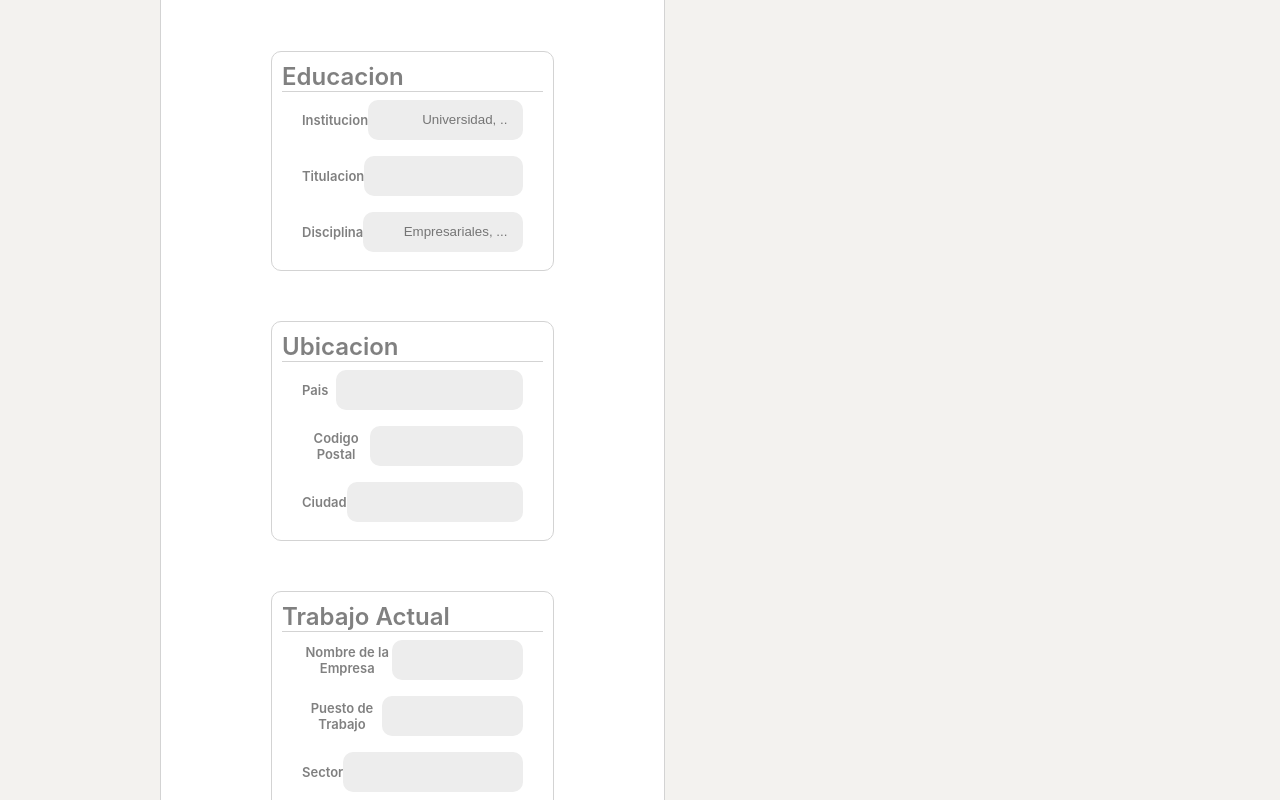
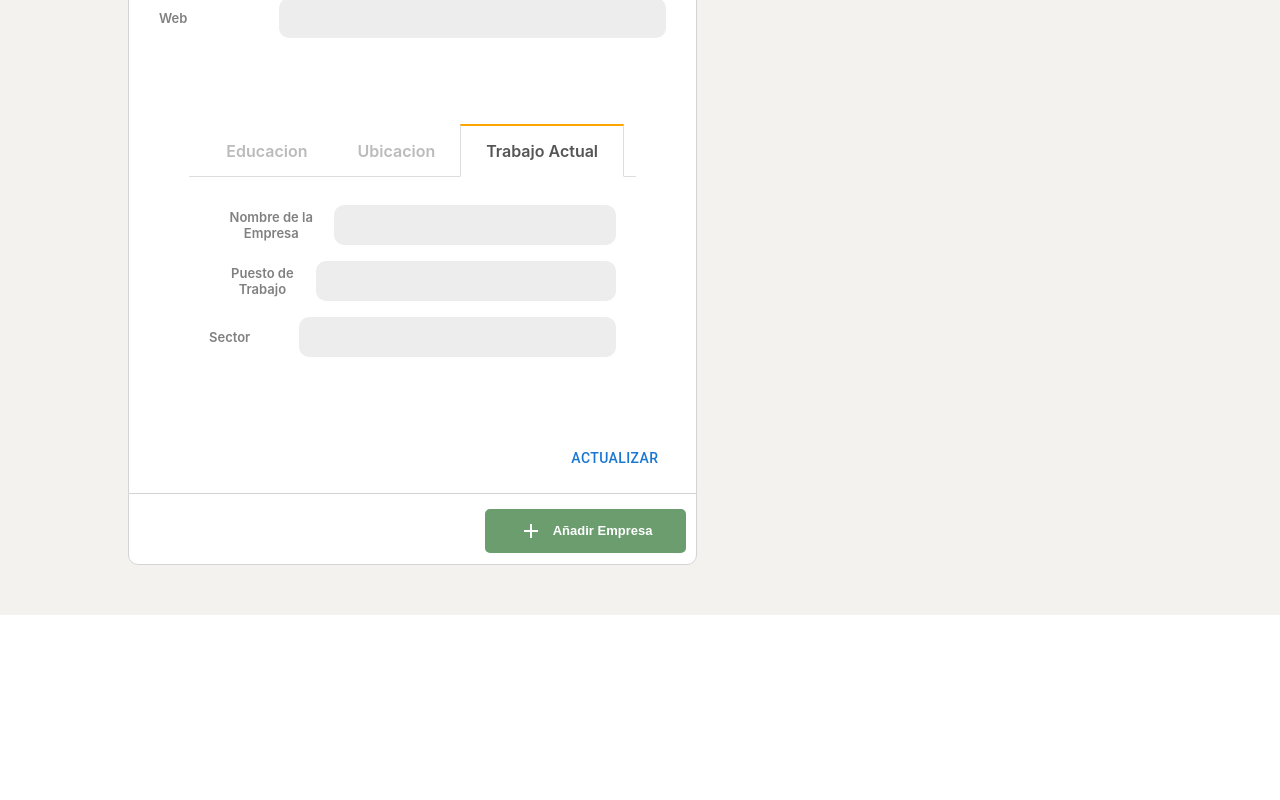
Before and after one commit to nds-fsd/linkedin, a React (Create React App) app in the folder frontend/: page /profile/1 in a window 1280 px wide. Shown: the part 1020-1820 px from the top of the page. After the commit the page ends 1635 px from the top, so only its background shows below. Built offline with nearby package versions, Linux system fonts and the light colour scheme; no server answers.

Commit message:
se han agrupado los datos del perfil , en una tabla de pestañas

```diff
--- a/frontend/src/components/profileBar/ProfileBar.js
+++ b/frontend/src/components/profileBar/ProfileBar.js
@@ -4,7 +4,7 @@ import { Avatar, Button } from "@mui/material";
 import { apiWrapper } from "../../utils/apiWrapper";
 import Logout from "../logout/Logout";
 import CompanyAdd from "@mui/icons-material/Add";
-import { ToastContainer,toast } from 'react-toastify';
+import { ToastContainer, toast } from "react-toastify";
 
 export const ProfileBar = (props) => {
   const userId = props.idUser;
@@ -94,13 +94,23 @@ export const ProfileBar = (props) => {
     setObjectChanged(value);
   };
 
+  const [claseAñadirEmpresa, setClaseAñadirEmpresa] = useState(`${styles.sidebar__detail}`);
+  const handleClickEmpresa = () => {
+    setClaseAñadirEmpresa(`${styles.sidebar__detail_ampliado}`);
+  };
+  useEffect(() => {}, [claseAñadirEmpresa]);
+
+  const [checkTab, setCheckTab] = useState("tab3");
+  const handleClickCheckTab = (value) => {
+    setCheckTab(value);
+  };
+
   return (
     <div className={styles.sidebar}>
       <div className={styles.sidebar__top}>
         <img src="./img/pexels-gradienta-6985001.jpg" alt="" />
         <Avatar
           className={styles.sidebar__avatar}
-          img
           src={data.avatar ? avatar : anonimAvatar}
           alt=""
         />
@@ -167,8 +177,60 @@ export const ProfileBar = (props) => {
           <span className={styles.espacio}>&nbsp;</span>
         </div>
 
-        <div className={styles.grouped}>
-          <span>Educacion</span>
+        <div className={styles.tabs}>
+          <input
+            className={styles.tab}
+            id={styles["tab1"]}
+            type="radio"
+            name="tabs"
+            checked={checkTab === "tab1" ? "checked" : null}
+          />
+          <label
+            className={styles.label}
+            htmlFor="tab1"
+            onClick={() => {
+              handleClickCheckTab("tab1");
+            }}
+          >
+            Educacion
+          </label>
+
+          <input
+            className={styles.tab}
+            id={styles["tab2"]}
+            type="radio"
+            name="tabs"
+            checked={checkTab === "tab2" ? "checked" : null}
+          />
+          <label
+            className={styles.label}
+            htmlFor="tab2"
+            onClick={() => {
+              handleClickCheckTab("tab2");
+            }}
+          >
+            Ubicacion
+          </label>
+
+          <input
+            className={styles.tab}
+            id={styles["tab3"]}
+            type="radio"
+            name="tabs"
+            checked={checkTab === "tab3" ? "checked" : null}
+          />
+          <label
+            className={styles.label}
+            htmlFor="tab3"
+            onClick={() => {
+              handleClickCheckTab("tab3");
+            }}
+          >
+            Trabajo Actual
+          </label>
+
+          <section id={styles["content1"]}>
+            <div>
               <div className={styles.values}>
                 <span>Institucion</span>
                 <input
@@ -202,9 +264,10 @@ export const ProfileBar = (props) => {
                 />
               </div>
             </div>
+          </section>
 
-        <div className={styles.grouped}>
-          <span>Ubicacion</span>
+          <section id={styles["content2"]}>
+            <div>
               <div className={styles.values}>
                 <span>Pais</span>
                 <input
@@ -236,9 +299,10 @@ export const ProfileBar = (props) => {
                 />
               </div>
             </div>
+          </section>
 
-        <div className={styles.grouped}>
-          <span>Trabajo Actual</span>
+          <section id={styles["content3"]}>
+            <div>
               <div className={styles.values}>
                 <span>Nombre de la Empresa</span>
                 <input
@@ -270,6 +334,8 @@ export const ProfileBar = (props) => {
                 />
               </div>
             </div>
+          </section>
+        </div>
 
         <div className={styles.values}>
           <span className={styles.espacio}>&nbsp;</span>
@@ -282,16 +348,42 @@ export const ProfileBar = (props) => {
           </Button>
         </div>
       </div>
-      <div className={styles.sidebar__detail}>
+      {/*<div className={styles.sidebar__detail}>*/}
+      <div className={claseAñadirEmpresa}>
+        <div className={styles.detailCabecera}>
           <button
             className={styles.companyAdd}
             onClick={() => {
-            alert("click");
+              handleClickEmpresa();
             }}
           >
             <CompanyAdd className={styles.companyAdd_icon} />
             Añadir Empresa
           </button>
+        </div>
+
+        <div className={styles.detailContenido}>
+          <div className={styles.values}>
+            <span>TEXTO</span>
+            <input
+              type="text"
+              value={sector}
+              onChange={(e) => {
+                handleChange(setSector, e.target.value);
+              }}
+            />
+          </div>
+          <div className={styles.values}>
+            <span>TEXTO</span>
+            <input
+              type="text"
+              value={sector}
+              onChange={(e) => {
+                handleChange(setSector, e.target.value);
+              }}
+            />
+          </div>
+        </div>
       </div>
       {/*
       <div className={styles.sidebar__bottom}>
@@ -303,10 +395,12 @@ export const ProfileBar = (props) => {
         autoClose={5000}
         hideProgressBar={false}
         newestOnTop={false}
-            closeOnClick rtl={false}
+        closeOnClick
+        rtl={false}
         pauseOnFocusLoss
         draggable
-            pauseOnHover />
+        pauseOnHover
+      />
     </div>
   );
 };
--- a/frontend/src/components/profileBar/ProfileBar.module.css
+++ b/frontend/src/components/profileBar/ProfileBar.module.css
@@ -61,14 +61,14 @@
   padding: 0px 20px;
 }
 
-.grouped{
-  border:1px solid lightgrey;
+.grouped {
+  border: 1px solid lightgrey;
   border-radius: 10px;
   margin: 5px 100px;
   padding: 10px;
   margin-bottom: 50px;
 }
-.grouped > span{
+.grouped > span {
   display: flex;
   border-bottom: 1px solid lightgray;
   color: grey;
@@ -115,11 +115,40 @@
 }
 
 .sidebar__detail {
-display: flex;
-justify-content: right;
+  display: flex;
+  flex-direction: column;
+  justify-content: space-between;
 
   padding: 10px;
   /*margin-bottom: 10px;*/
+  border: 1px solid lightgray;
+  border-bottom-left-radius: 10px;
+  border-bottom-right-radius: 10px;
+  background-color: white;
+  margin-bottom: 50px;
+  transition: 2s;
+  max-height: 50px;
+  overflow: hidden;
+}
+.sidebar__detail > .detailCabecera,
+.sidebar__detail_ampliado > .detailCabecera {
+  display: flex;
+  justify-content: right;
+}
+.sidebar__detail > .detailContenido {
+  display: flex;
+  justify-content: space-between;
+}
+
+.sidebar__detail_ampliado {
+  display: flex;
+  flex-direction: column;
+  justify-content: space-between;
+
+  padding: 10px;
+
+  max-height: 100vh;
+  transition: all 2s;
   border: 1px solid lightgray;
   border-bottom-left-radius: 10px;
   border-bottom-right-radius: 10px;
@@ -168,46 +197,86 @@ justify-content: right;
   margin-left: 5px;
 }
 
-
-
-.companyAdd{
-  background-color:#6B9D6F ;
+.companyAdd {
+  background-color: #6b9d6f;
   display: flex;
   align-items: center;
   justify-content: space-around;
-  align-content:space-around;
+  align-content: space-around;
   gap: 10px;
-  border:2px solid #6B9D6F;
+  border: 2px solid #6b9d6f;
   padding: 8px 32px;
   border-radius: 5px;
   cursor: pointer;
-  margin:5px 0px;
-  color:white;
+  margin: 5px 0px;
+  color: white;
   font-weight: 600;
   font-size: 13px;
-
 }
 
-.companyAdd:hover{
-
-  background-color:#B0E2B8 ;
+.companyAdd:hover {
+  background-color: #b0e2b8;
   display: flex;
   align-items: center;
   justify-content: space-around;
-  align-content:space-around;
+  align-content: space-around;
   gap: 10px;
-  border:2px solid #6B9D6F;
+  border: 2px solid #6b9d6f;
   padding: 8px 32px;
   border-radius: 5px;
   cursor: pointer;
-  margin:5px 0px;
-  color:rgb(0, 0, 0);
+  margin: 5px 0px;
+  color: rgb(0, 0, 0);
   font-weight: 600;
   font-size: 13px;
-
 }
 
-.companyAdd_icon{
+.companyAdd_icon {
   width: 1.2rem;
+}
 
+.tabs {
+  margin: 30px 50px 70px 50px;
 }
+
+section {
+  display: none;
+  padding: 20px 0 0;
+  border-top: 1px solid #ddd;
+}
+
+.tab {
+  display: none;
+}
+
+.label {
+  display: inline-block;
+  margin: 0 0 -1px;
+  padding: 15px 25px;
+  font-weight: 600;
+  text-align: center;
+  color: #bbb;
+}
+
+.label:before {
+  font-weight: normal;
+  margin-right: 10px;
+}
+
+.label:hover {
+  color: #888;
+  cursor: pointer;
+}
+
+.tab:checked + .label {
+  color: #555;
+  border: 1px solid #ddd;
+  border-top: 2px solid orange;
+  border-bottom: 1px solid #fff;
+}
+
+#tab1:checked ~ #content1,
+#tab2:checked ~ #content2,
+#tab3:checked ~ #content3 {
+  display: block;
+}
--- a/frontend/src/pages/profileUser.module.css
+++ b/frontend/src/pages/profileUser.module.css
@@ -18,7 +18,7 @@
 .home__body {
     display: flex;
     justify-content: center;
-    width: 75%;
+    width: 80%;
 
     padding-top: 100px;
 }
```
Lines whose indentation alone changed are shown as unchanged.
